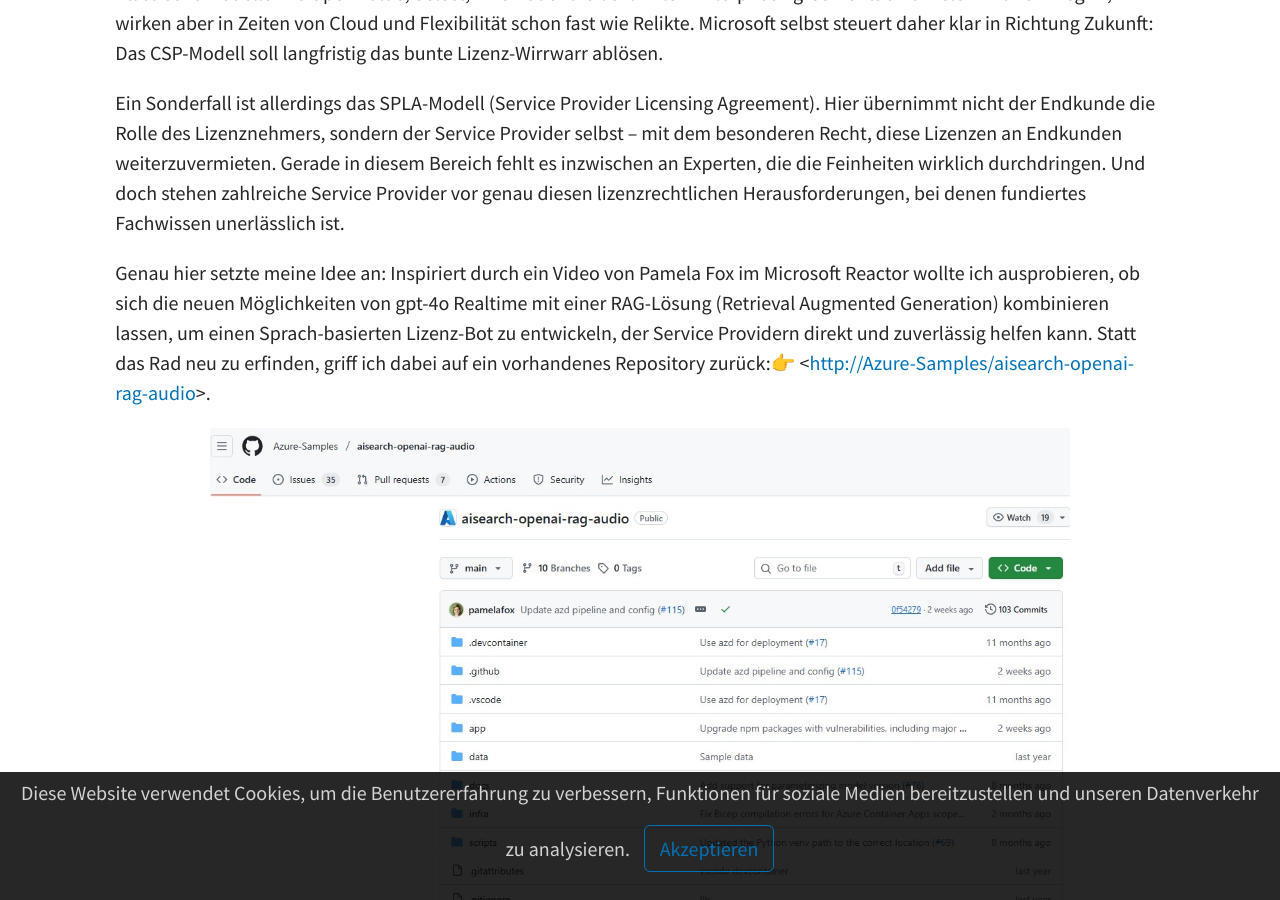
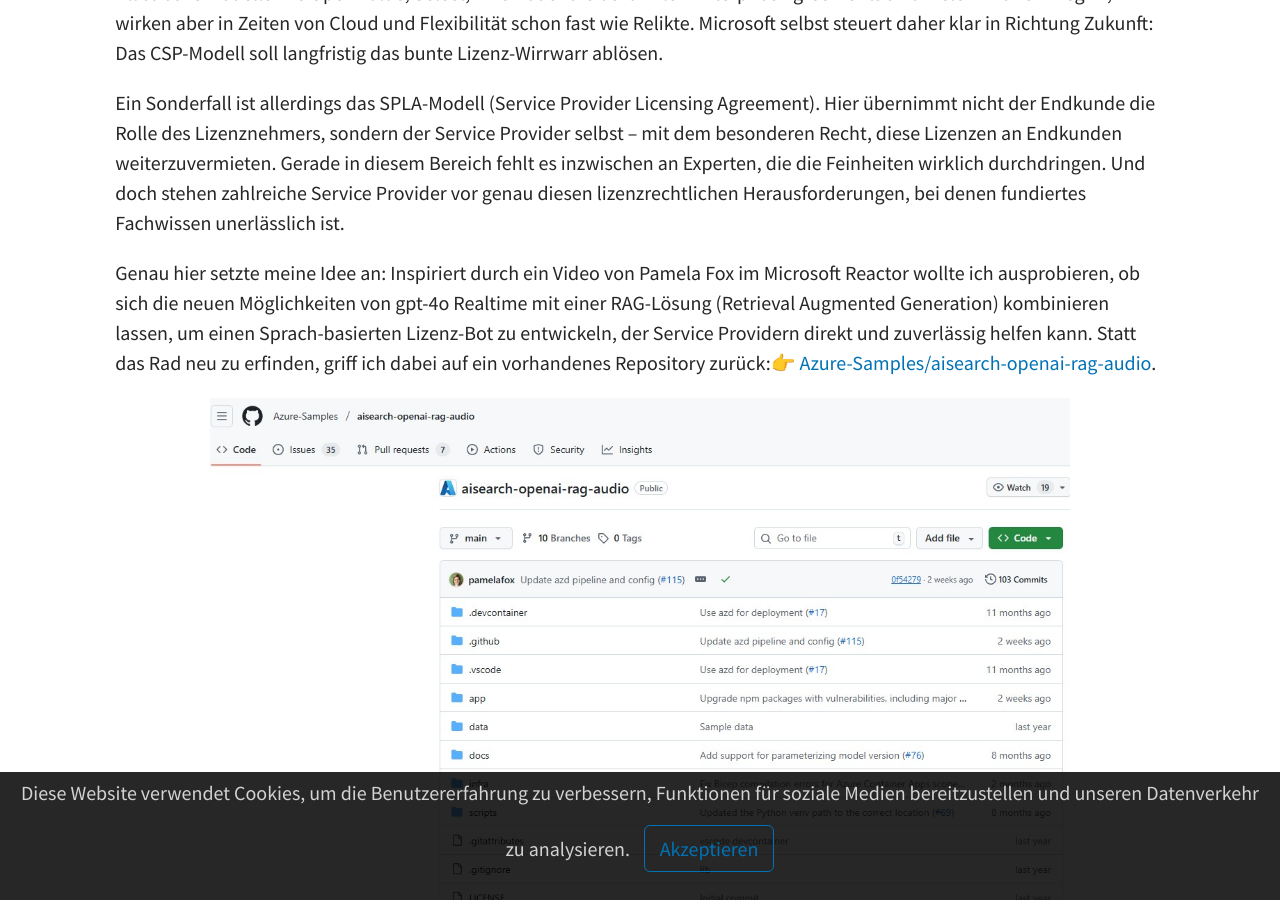
Before and after one commit to joriskahle007/joriskahle007.github.io, a Jekyll site: the page built from _portfolio/chat.md, in a window 1280 px wide and 900 px high, scrolled down 1374 px. Built offline with Jekyll 4.4.1, drawn with Linux system fonts in a browser that asks for light colours; a script that is not in the unit is left out; some of the changed lines change nothing that is shown.

Commit message:
Update chat.md

```diff
--- a/_portfolio/chat.md
+++ b/_portfolio/chat.md
@@ -12,7 +12,7 @@
 
 Ein Sonderfall ist allerdings das SPLA-Modell (Service Provider Licensing Agreement). Hier übernimmt nicht der Endkunde die Rolle des Lizenznehmers, sondern der Service Provider selbst – mit dem besonderen Recht, diese Lizenzen an Endkunden weiterzuvermieten. Gerade in diesem Bereich fehlt es inzwischen an Experten, die die Feinheiten wirklich durchdringen. Und doch stehen zahlreiche Service Provider vor genau diesen lizenzrechtlichen Herausforderungen, bei denen fundiertes Fachwissen unerlässlich ist.
 
-Genau hier setzte meine Idee an: Inspiriert durch ein Video von Pamela Fox im Microsoft Reactor wollte ich ausprobieren, ob sich die neuen Möglichkeiten von gpt-4o Realtime mit einer RAG-Lösung (Retrieval Augmented Generation) kombinieren lassen, um einen Sprach-basierten Lizenz-Bot zu entwickeln, der Service Providern direkt und zuverlässig helfen kann. Statt das Rad neu zu erfinden, griff ich dabei auf ein vorhandenes Repository zurück:👉 <[http://Azure-Samples/aisearch-openai-rag-audio](https://github.com/Azure-Samples/aisearch-openai-rag-audio)>.
+Genau hier setzte meine Idee an: Inspiriert durch ein Video von Pamela Fox im Microsoft Reactor wollte ich ausprobieren, ob sich die neuen Möglichkeiten von gpt-4o Realtime mit einer RAG-Lösung (Retrieval Augmented Generation) kombinieren lassen, um einen Sprach-basierten Lizenz-Bot zu entwickeln, der Service Providern direkt und zuverlässig helfen kann. Statt das Rad neu zu erfinden, griff ich dabei auf ein vorhandenes Repository zurück:👉 <a href="https://Azure-Samples/aisearch-openai-rag-audio" target="_blank" rel="noopener">Azure-Samples/aisearch-openai-rag-audio</a>.
 
 <img src="/assets/img/portfolio/aisearchgithub.jpg" alt="Azure AI Search RAG Audio" />
 
```
